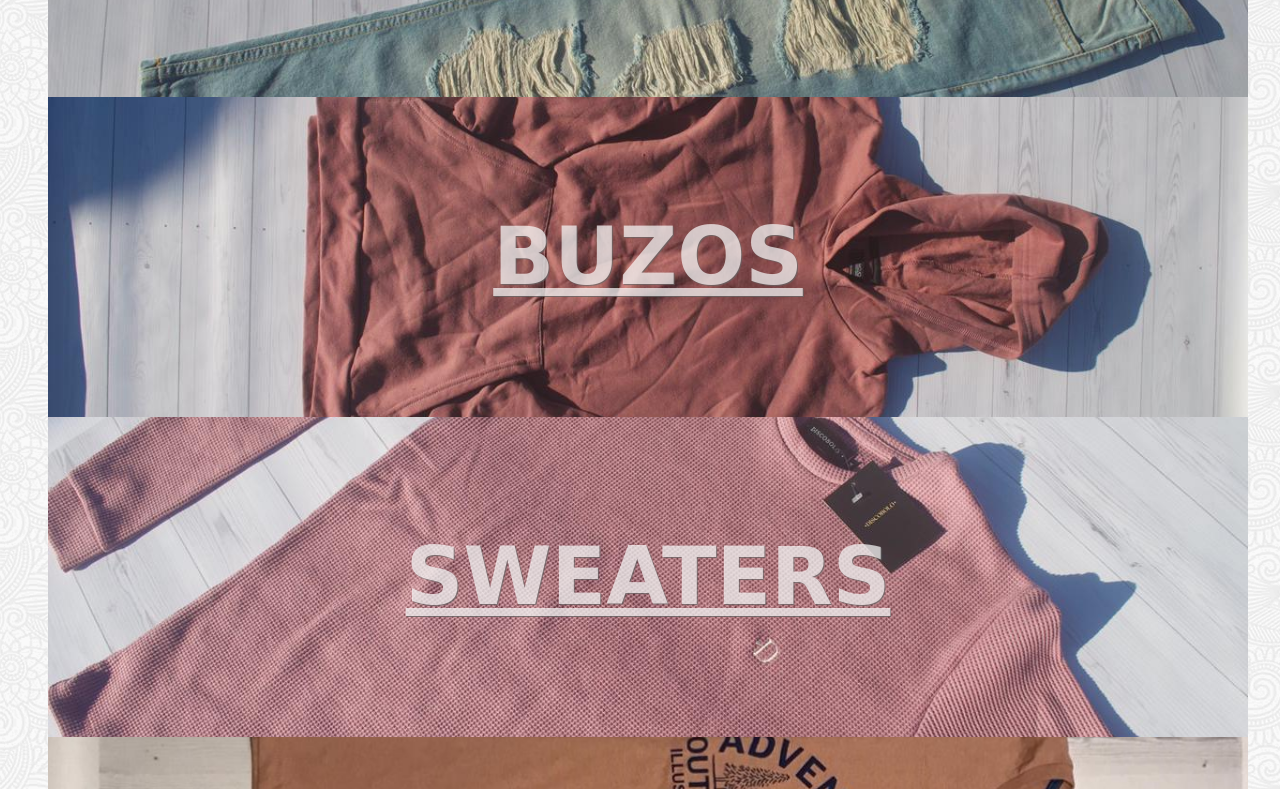
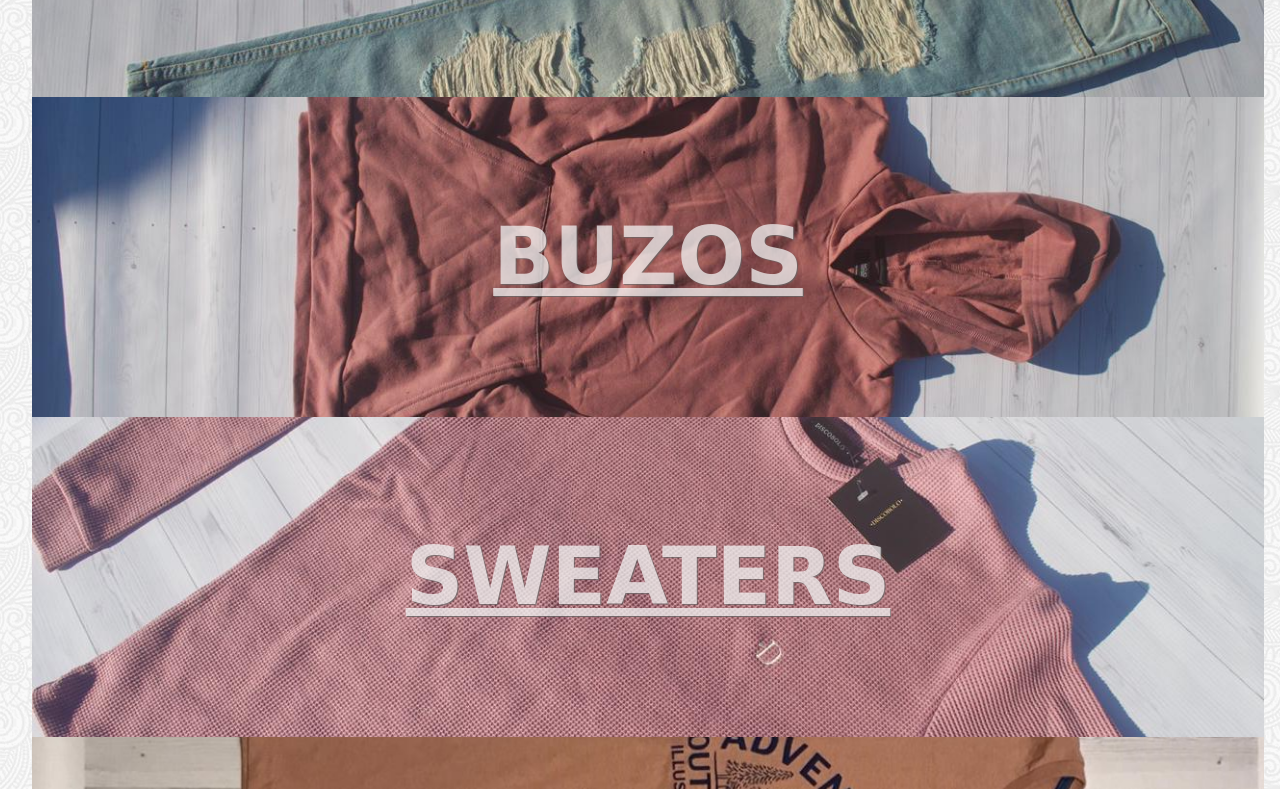
Before and after one commit to Federicogamito/CODER2, a website: page index.html in a window 1280 px wide. Shown: the part 643-1432 px from the top of the page. Drawn offline with nearby package versions, Linux system fonts and the light colour scheme; a web font is replaced by a local one.

Commit message:
arreglo margenes nav index

```diff
--- a/index.html
+++ b/index.html
@@ -47,7 +47,7 @@
     </nav>
 </header>
   <main>
-    <nav class="menu-del-index">
+    <div class="menu-del-index">
       <ul>
         <li class="menu-del-index__chombas"><a href="pages/chombas.html" id="chomba">CHOMBAS</a></li>
         <li class="menu-del-index__jeans"><a href="pages/jeans.html" id="jean">JEANS</a></li>
@@ -56,7 +56,7 @@
         <li class="menu-del-index__remeras"><a href="pages/remeras.html" id="remera">REMERAS</a></li>
         <li class="menu-del-index__conjuntos"><a href="pages/conjuntos.html" id="conjunto">COMBOS</a></li>
       </ul>
-    </nav>
+    </div>
     <div class="fondo">Nuestra Fábrica</div>
     <div class="wraper">
       <section class="bloqueuno">
--- a/sass/estilos.scss
+++ b/sass/estilos.scss
@@ -23,11 +23,9 @@ body {
     }
 
     .menu-del-index{
-        margin:0;
-        margin-left: 2vh;
-        margin-right: 4vh;
-        align-items: center;
-        justify-content: center;
+        display: block;
+       margin-left: 0 !important;
+       margin-right: 2vh !important;
     }
     /*----------fotos-nav-principal---------*/
 .menu-del-index__remeras {
```
Also changed, not shown: sass/estilos.css, 1 other file.
